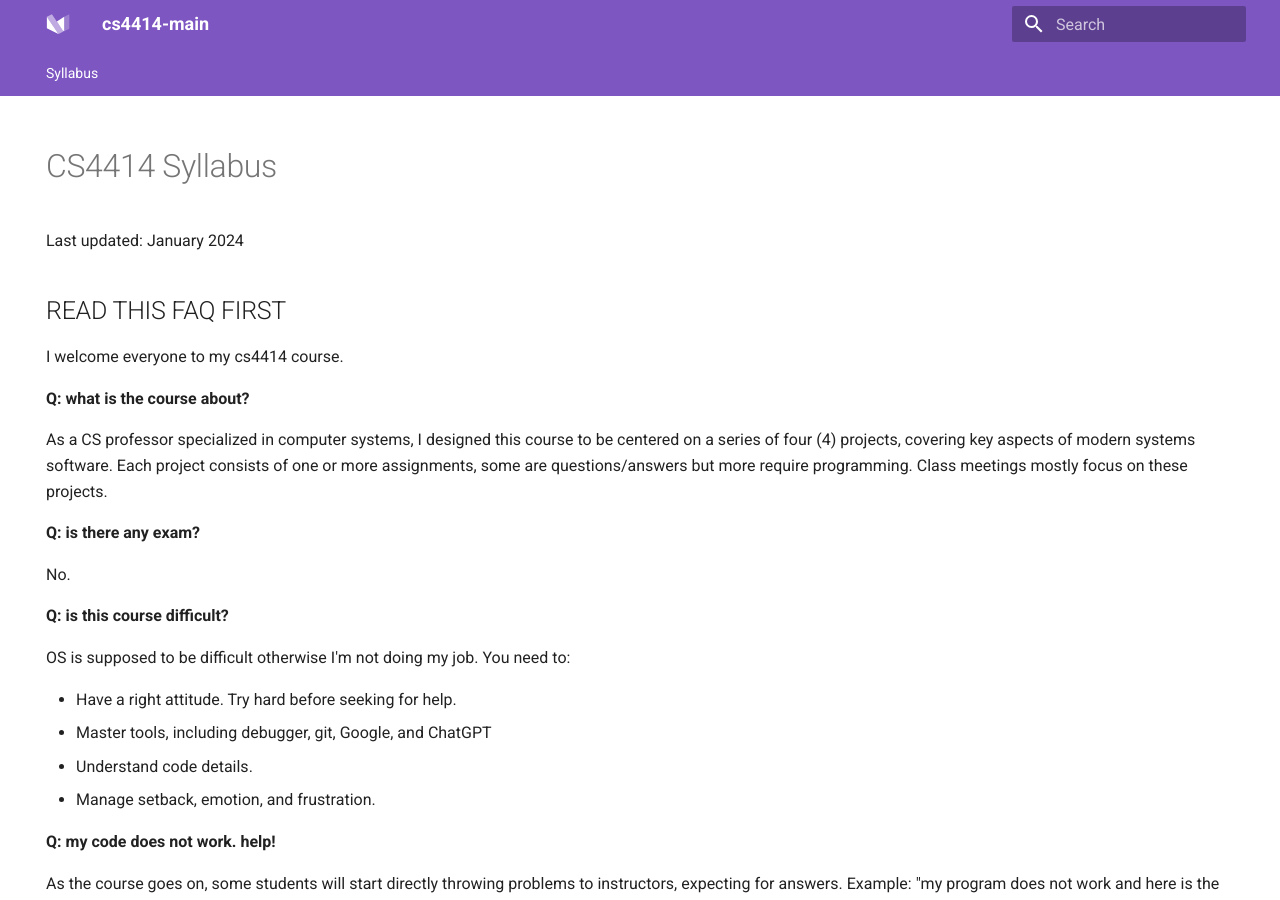
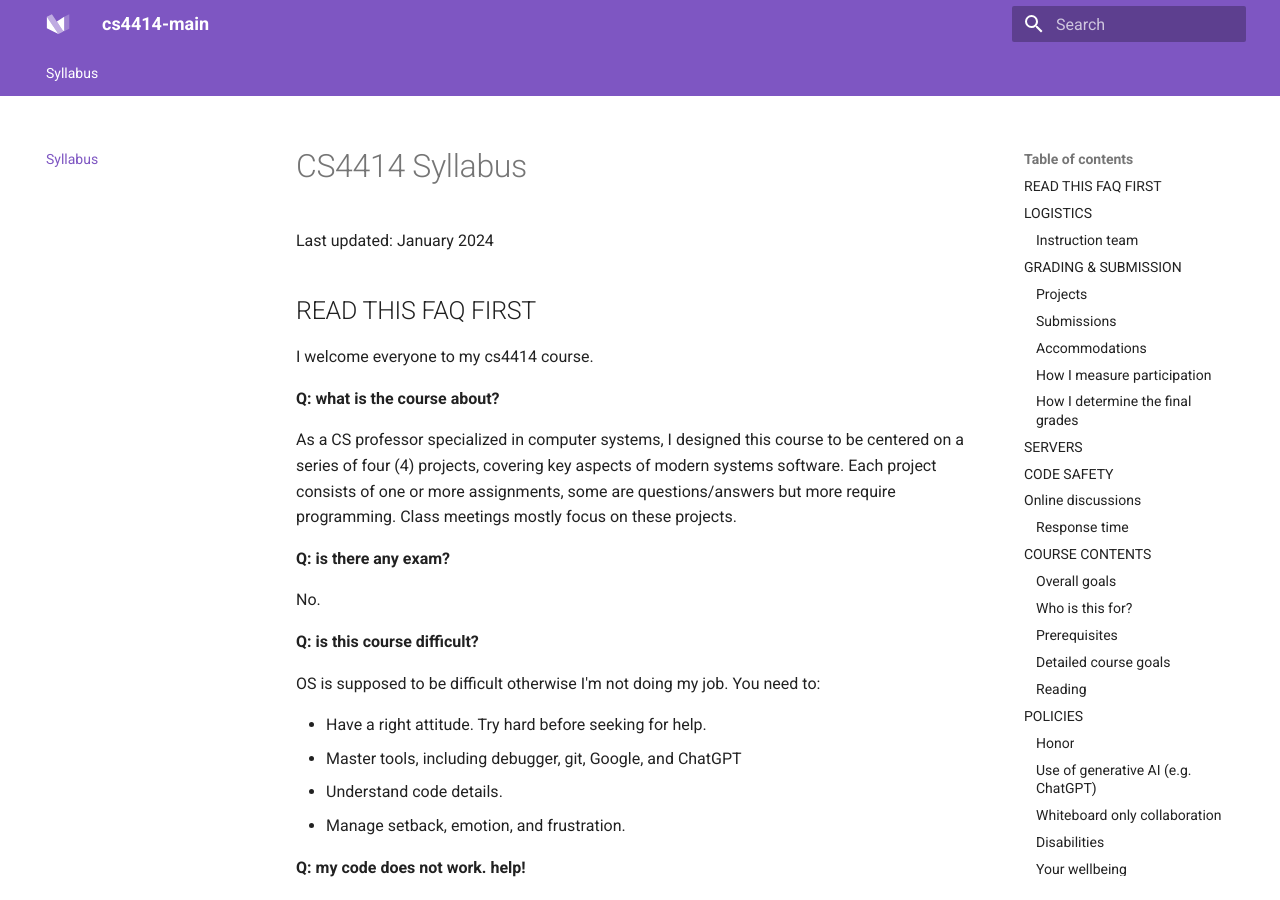
Before and after one commit to fxlin/uva-os-main, an MkDocs documentation site: the page built from docs/README.md, in a window 1280 px wide and 900 px high. Built offline with MkDocs 1.6.1 and Material for MkDocs 9.7.7, drawn with Linux system fonts in a browser that asks for light colours; part of the change alters nothing that is shown.

```diff
--- a/docs/README.md
+++ b/docs/README.md
@@ -1,9 +1,3 @@
----
-hide:
-  - navigation
-  - toc
----
-
 # CS4414 Syllabus
 
 Last updated: January 2024
```
